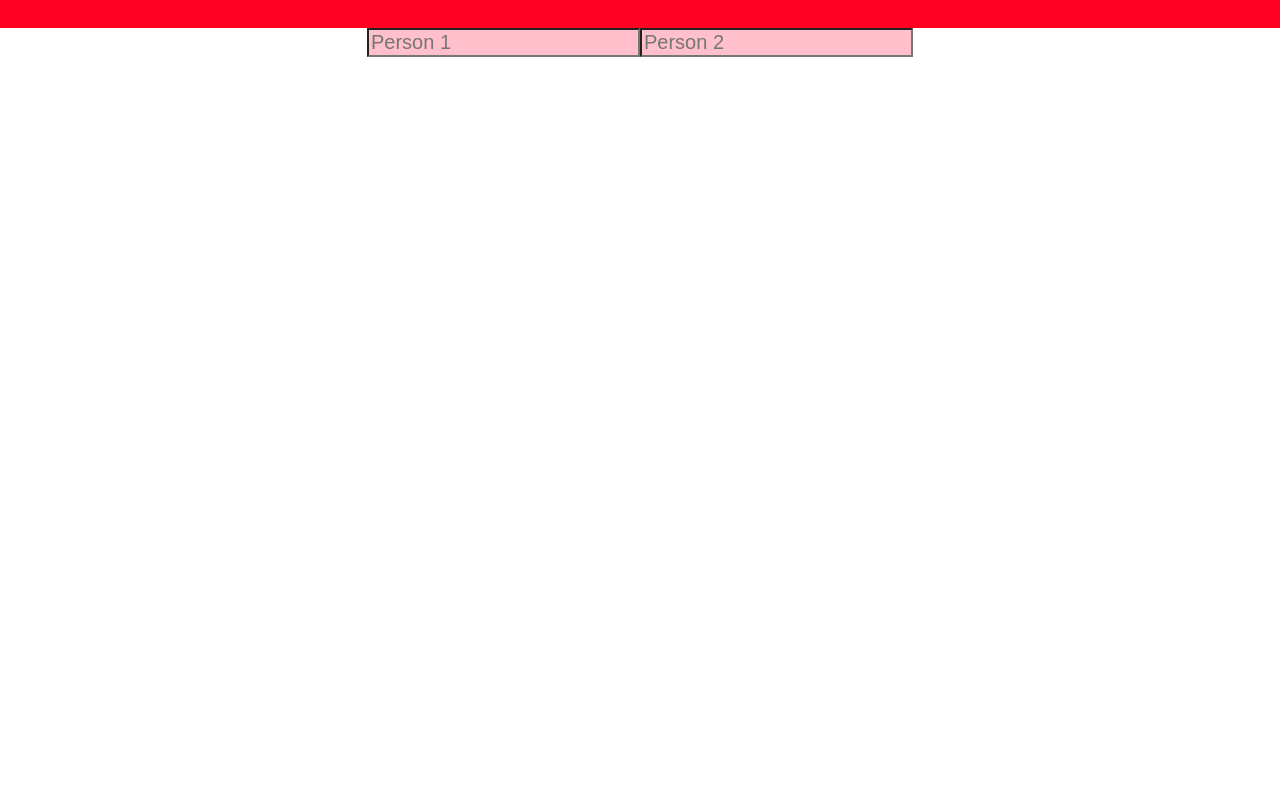
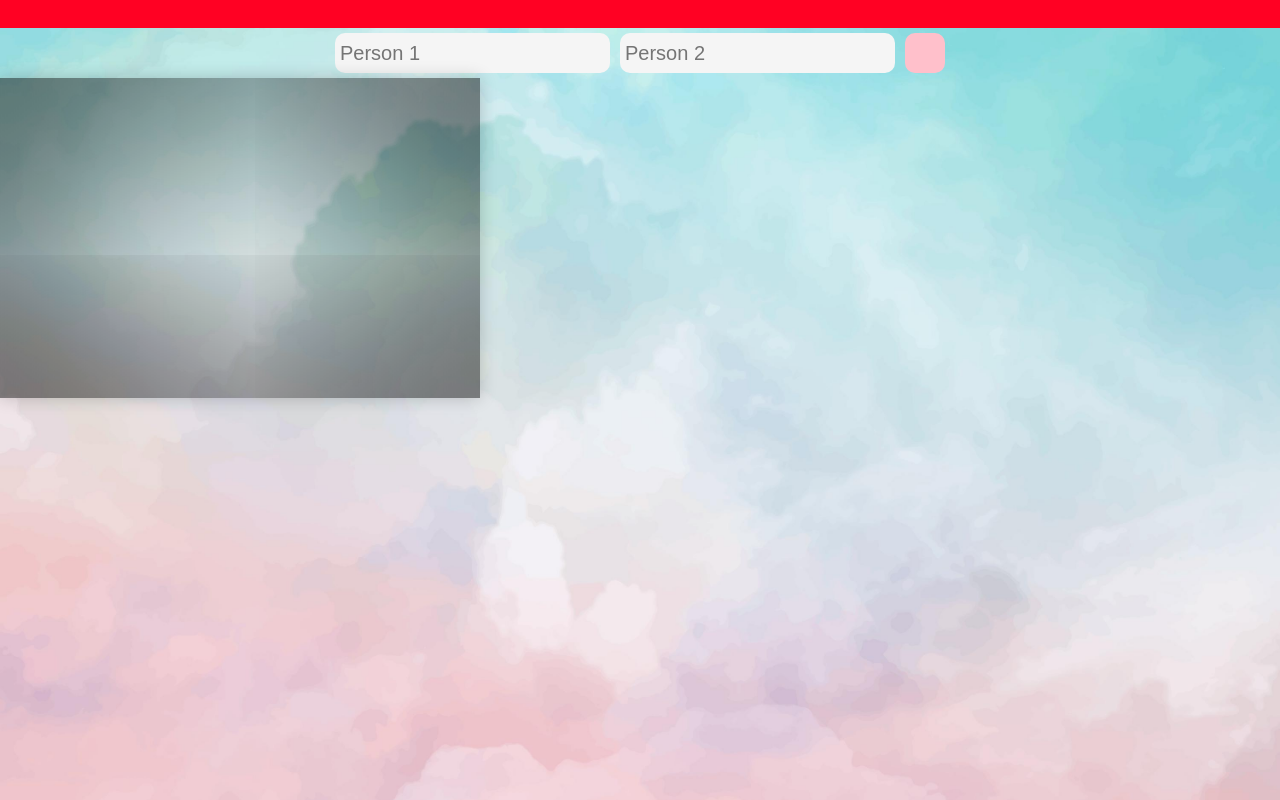
Before and after one commit to siddkhannaa/SummerThing, a React (Create React App) app in the folder illuminate/: page / in a window 1280 px wide. Shown: the top 800 px of the page. Built offline with nearby package versions, Linux system fonts and the light colour scheme.

Commit message:
Rounded corners, working on frosting

```diff
--- a/illuminate/src/App.css
+++ b/illuminate/src/App.css
@@ -1,10 +1,41 @@
+body {
+  background-image: url(./images/bg.jpg);
+  background-position: center;
+  background-size: cover;
+  background-repeat: no-repeat;
+  background-attachment: fixed;
+  /* width: 100vw; */
+  /* height: 100vh; */
+}
+
+.container {
+  width: 30rem;
+  height: 20rem;
+  box-shadow: 0 0 1rem 0 rgba(0,0,0,.2);
+  position: relative;
+}
+
+.container:before {
+  content: '';
+  position: absolute;
+  top: 0;
+  left: 0;
+  right: 0;
+  bottom: 0;
+  box-shadow: inset 0 0 2000px;
+  /* box-shadow: inset 0 0 2000px rgba(255, 255, 255, .5);
+  filter: blur(10px); */
+}
+
 .boxes {
+  width: auto;
   align-items: center;
   display: flex;
   font-family: 'Inter UI', sans-serif;
   font-size: 14px;
   justify-content: center;
   margin: 25;
+  /* height: 100vh; */
 }
 
 input[type=text]:focus {
@@ -12,9 +43,24 @@ input[type=text]:focus {
 }
 
 .boxes input {
+  background: whitesmoke;
+  /* border: 3; */
+  height: 30px;
+  font-size: 20px;
+  padding: 5px;
+  margin: 5px;
+}
+
+.boxes button {
   background: pink;
-  border: 3;
-  font-size: 20px;
+  width: 40px;
+  height: 40px;
+  margin: 5px;
+}
+
+.rounded {
+  border-radius: 10px;
+  border: none;
 }
 
 .topnav {
--- a/illuminate/src/App.js
+++ b/illuminate/src/App.js
@@ -12,11 +12,12 @@ function App() {
   return [
     <header class="topnav">
     </header>,
-      <div className = "boxes">
-      <input type="text" placeholder="Person 1" onChange={getInputValue} />
-      <input type="text" placeholder="Person 2" onChange={getInputValue} />
-    </div>
-
+    <div className = "boxes">
+      <input className="rounded" type="text" placeholder="Person 1" onChange={getInputValue} />
+      <input className="rounded" type="text" placeholder="Person 2" onChange={getInputValue} />
+      <button className="rounded" />
+    </div>,
+    <div className="container"></div>
   ];
 }
 
```
Also changed, not shown: illuminate/src/images/bg.jpg (added).
